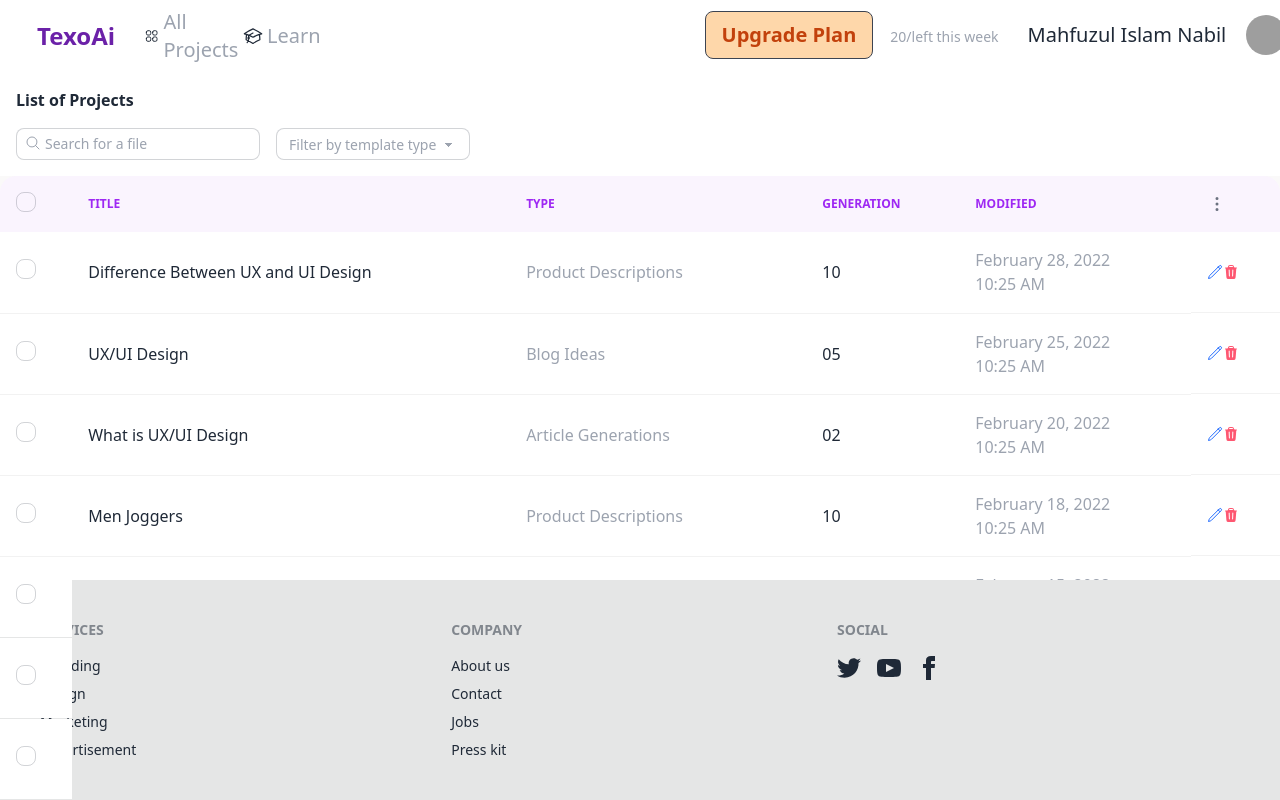
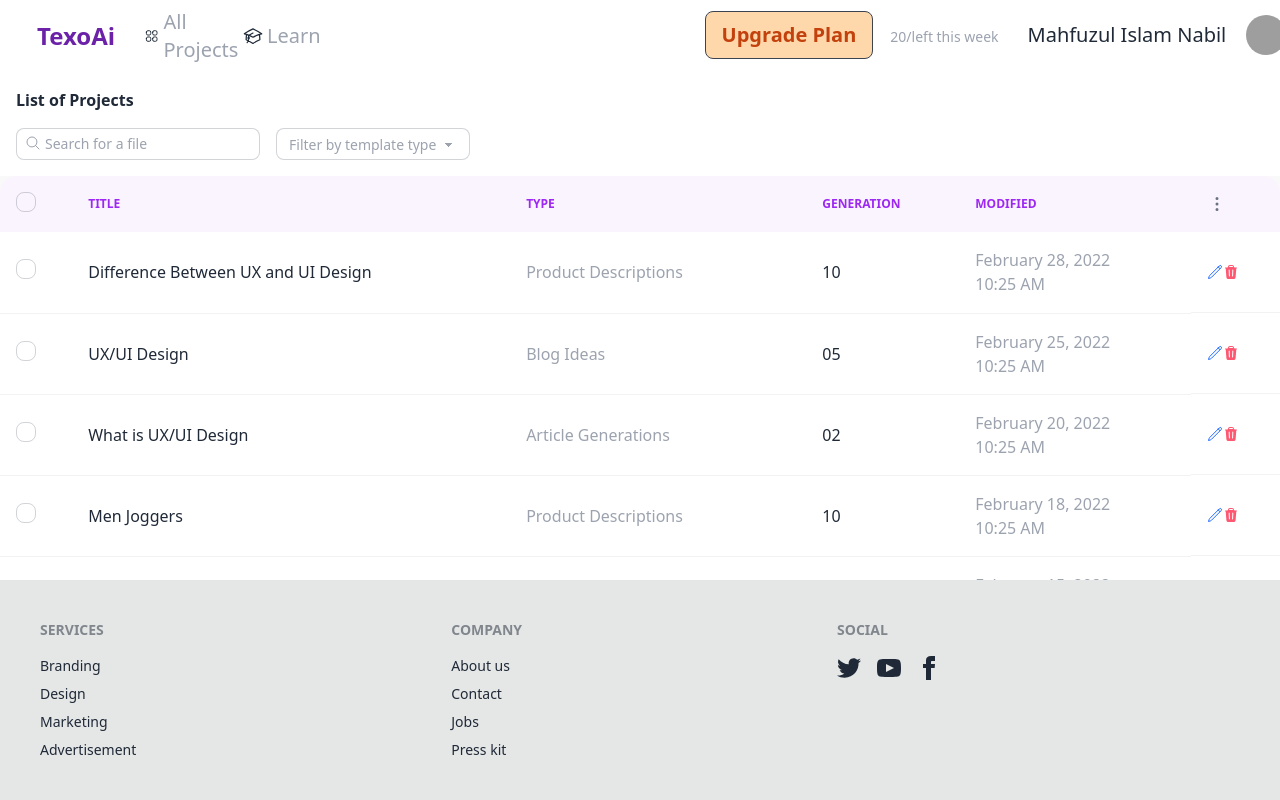
Before and after one commit to darkimpow/ai-writer-app-final, a React (Create React App) app: page /dashboard/projects in a window 1280 px wide. Shown: the top 800 px of the page. Built offline with nearby package versions, Linux system fonts and the light colour scheme; grey boxes are pictures that could not be loaded.

Commit message:
z index set to zero to fix checkbox coming over footer

```diff
--- a/src/pages/projects/TableBody.js
+++ b/src/pages/projects/TableBody.js
@@ -11,7 +11,7 @@ export const TableBody = () => {
 
             {/*table*/}
             <div className="overflow-x-auto ">
-                <table className="table w-full">
+                <table className="table w-full z-0">
                     {/* head */}
                     <thead>
                     <tr>
```
